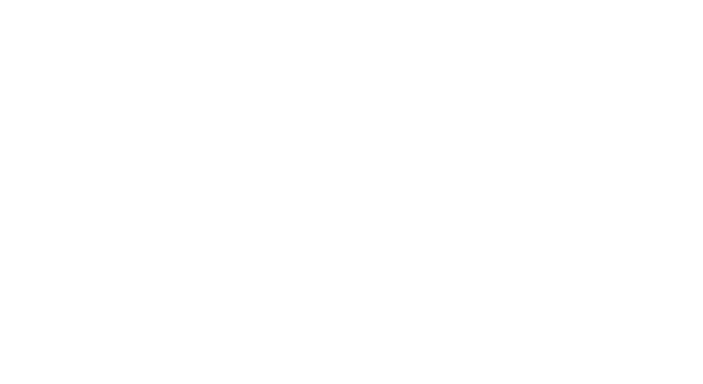
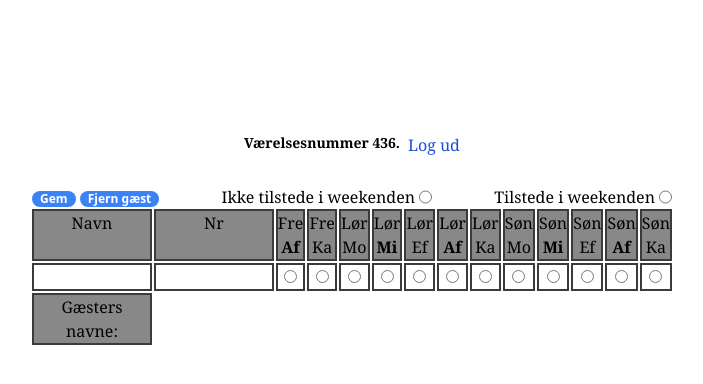
Before and after one commit to luka2257/Weekendtilmelding, a SvelteKit app: page /options in a window 1280 px wide. Shown: the top 384 px of the page, without its empty margins (288-991 px from the left). Built offline with nearby package versions, Linux system fonts and the light colour scheme.

Commit message:
feat: :sparkles: Made grid and all the radio buttons for meals

```diff
--- a/src/routes/options/+page.svelte
+++ b/src/routes/options/+page.svelte
@@ -0,0 +1,80 @@
+<!-- Padding to give a percentage distance from the top -->
+<div class="h-1/6"></div>
+<!-- Content -->
+<div class="flex items-center flex-col w-1/2">
+    <div class="flex gap-2 mb-7">
+        <h2 class="font-semibold text-sm" >Værelsesnummer 436.</h2>
+        <a class="text-blue-700" href="www.google.com">Log ud</a>
+    </div>
+
+    <div class="flex justify-between w-full">
+        <div class="font-sans">
+            <button class="bg-blue-500 text-white pl-2 pr-2 rounded-xl h-max w-max text-xs font-semibold">Gem</button>
+            <button class="bg-blue-500 text-white pl-2 pr-2 rounded-xl h-max w-max text-xs font-semibold">Fjern gæst</button>
+        </div>
+        <div class="flex gap-1">
+            <label for="ikkeTilstede">Ikke tilstede i weekenden</label>
+            <input type="radio" id="ikkeTilstede" name="ikkeTilstede" value="HTML" />
+        </div>
+        <div class="flex gap-1">
+            <label for="tilstede">Tilstede i weekenden</label>
+            <input type="radio" id="tilstede" name="tilstede" value="HTML" />
+        </div>
+    </div>
+
+    <!-- Grid with 16 columns -->
+    <div class="grid-container w-full">
+        <!-- Table headers -->
+        <div class="col-span-4 text-center gridItemColor gridItemBorder">Navn</div>
+        <div class="col-span-4 text-center gridItemColor gridItemBorder">Nr</div>
+        <div class="col-span-1 text-center gridItemColor gridItemBorder">Fre <strong class="font-semibold font-sm">Af</strong></div>
+        <div class="col-span-1 text-center gridItemColor gridItemBorder">Fre Ka</div>
+        <div class="col-span-1 text-center gridItemColor gridItemBorder">Lør Mo</div>
+        <div class="col-span-1 text-center gridItemColor gridItemBorder">Lør <strong class="font-semibold font-sm">Mi</strong></div>
+        <div class="col-span-1 text-center gridItemColor gridItemBorder">Lør Ef</div>
+        <div class="col-span-1 text-center gridItemColor gridItemBorder">Lør <strong class="font-semibold font-sm">Af</strong></div>
+        <div class="col-span-1 text-center gridItemColor gridItemBorder">Lør Ka</div>
+        <div class="col-span-1 text-center gridItemColor gridItemBorder">Søn Mo</div>
+        <div class="col-span-1 text-center gridItemColor gridItemBorder">Søn <strong class="font-semibold font-sm">Mi</strong></div>
+        <div class="col-span-1 text-center gridItemColor gridItemBorder">Søn Ef</div>
+        <div class="col-span-1 text-center gridItemColor gridItemBorder">Søn <strong class="font-semibold font-sm">Af</strong></div>
+        <div class="col-span-1 text-center gridItemColor gridItemBorder">Søn Ka</div>
+        <!-- Radio buttons and input fields -->
+        <div class="col-span-4 text-center"><input class="w-full gridItemBorder" type="text"></div>
+        <div class="col-span-4 text-center"><input class="w-full gridItemBorder" type="text"></div>
+        <div class="col-span-1 text-center"><div class="w-full gridItemBorder"><input type="radio" name="FreAf"></div></div>
+        <div class="col-span-1 text-center"><div class="w-full gridItemBorder"><input type="radio" name="FreKa"></div></div>
+        <div class="col-span-1 text-center"><div class="w-full gridItemBorder"><input type="radio" name="LørMo"></div></div>
+        <div class="col-span-1 text-center"><div class="w-full gridItemBorder"><input type="radio" name="LørMi"></div></div>
+        <div class="col-span-1 text-center"><div class="w-full gridItemBorder"><input type="radio" name="LørEf"></div></div>
+        <div class="col-span-1 text-center"><div class="w-full gridItemBorder"><input type="radio" name="LørAf"></div></div>
+        <div class="col-span-1 text-center"><div class="w-full gridItemBorder"><input type="radio" name="LørKa"></div></div>
+        <div class="col-span-1 text-center"><div class="w-full gridItemBorder"><input type="radio" name="SønMo"></div></div>
+        <div class="col-span-1 text-center"><div class="w-full gridItemBorder"><input type="radio" name="SønMi"></div></div>
+        <div class="col-span-1 text-center"><div class="w-full gridItemBorder"><input type="radio" name="SønEf"></div></div>
+        <div class="col-span-1 text-center"><div class="w-full gridItemBorder"><input type="radio" name="SønAf"></div></div>
+        <div class="col-span-1 text-center"><div class="w-full gridItemBorder"><input type="radio" name="SønKa"></div></div>
+        <!-- Last row -->
+        <div class="col-span-4 text-center gridItemColor gridItemBorder">Gæsters navne:</div>
+        <div class="col-span-12"></div>
+        <div class="col-span-4"></div>
+    </div>
+</div>
+
+
+<style>
+    .grid-container {
+        display: grid;
+        grid-template-columns: repeat(20, 1fr); /* Creates 16 equal-width columns */
+        gap: 2px; /* Optional: gap between grid items */
+    }
+
+    .gridItemColor {
+        background-color: #888888;
+    }
+
+    .gridItemBorder {
+        border-width: 2px;
+        border-color: #3b3b3b;
+    }
+</style>
```
